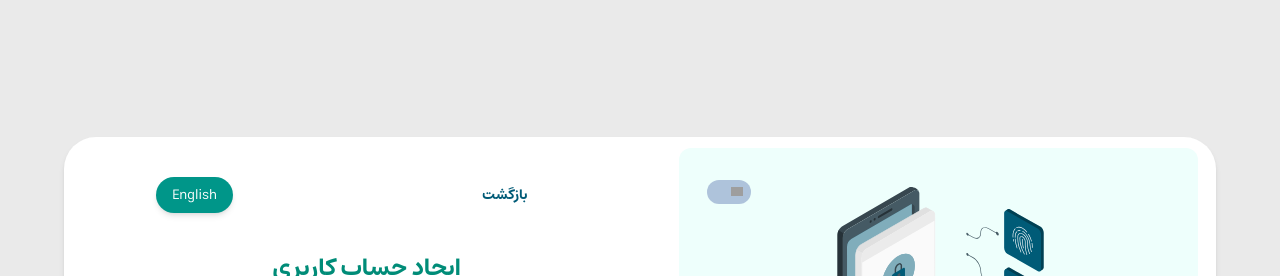
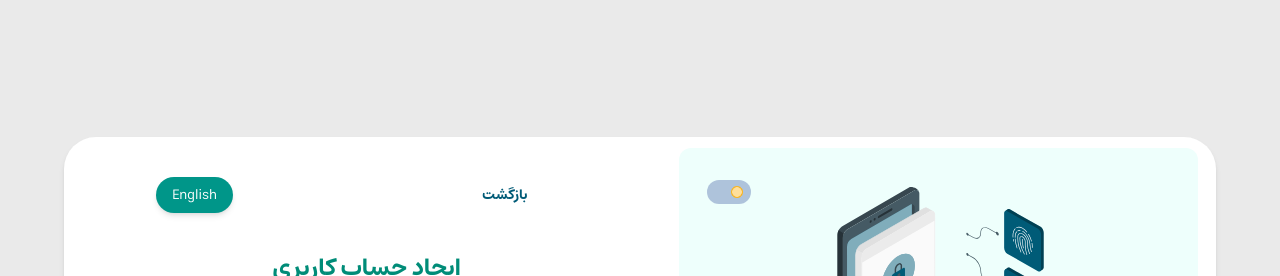
Before and after one commit to react-summer-1404/CodeLogic, a React (Vite) app: page /registerStepTwo in a window 1280 px wide. Shown: the top 276 px of the page. Built offline with nearby package versions, Linux system fonts and the light colour scheme; grey boxes are pictures that could not be loaded; some icons are missing.

Commit message:
Update register

```diff
--- a/src/pages/auth/Register/StepOne.jsx
+++ b/src/pages/auth/Register/StepOne.jsx
@@ -11,6 +11,8 @@ import RegisterStepOne from "../../../core/services/api/post/registerStepOne";
 import { useMutation } from "@tanstack/react-query";
 import { toast } from "react-toastify";
 import TranslateButton from "../../../components/TranslateButton/TranslateButton";
+import sun from "../../../assets/Icons/A/sun.png";
+import moon from "../../../assets/Icons/A/moon.png";
 
 const StepOne = () => {
   const { t, i18n } = useTranslation();
@@ -111,12 +113,7 @@ const StepOne = () => {
                     }`}
                   >
                     <div className="w-3 h-[90%] rounded-full flex items-center">
-                      <img
-                        src={`${
-                          darkMode ? "/icons/sun.png" : "/icons/moon.png"
-                        }`}
-                        alt="theme icon"
-                      />
+                      <img src={darkMode ? sun : moon} alt="theme icon" />
                     </div>
                   </div>
 
@@ -219,7 +216,7 @@ const StepOne = () => {
                     placeholder={t("registerStepOne.phone_placeholder")}
                     className={`rounded-4xl py-3 px-12 sm:px-16 mb-4 sm:mb-6 md:mb-6 w-[90%] sm:w-[80%] md:w-[80%] focus:outline-none focus:ring-2 transition-colors duration-500 ${
                       darkMode
-                        ? "bg-[#454545] text-gray-200 focus:ring-yellow-400 placeholder-gray-300"
+                        ? "bg-[#454545] text-gray-200 focus:ring-[#008C78] placeholder-gray-300"
                         : "bg-[#F3F4F6] text-[#383838] focus:ring-[#008C78] placeholder-gray-500"
                     }`}
                   />
@@ -248,7 +245,7 @@ const StepOne = () => {
                     type="submit"
                     className={`text-center mt-4 font-semibold py-3 rounded-4xl w-[90%] sm:w-[80%] md:w-[80%] transition-colors duration-500 cursor-pointer ${
                       darkMode
-                        ? "bg-yellow-400 text-gray-800 hover:bg-yellow-300"
+                        ? "bg-[#008C78] text-[white] "
                         : "bg-[#008C78] text-white hover:bg-[#007563]"
                     }`}
                   >
@@ -269,7 +266,7 @@ const StepOne = () => {
                   {t("registerStepOne.have_account")}{" "}
                   <span
                     className={`font-semibold cursor-pointer hover:underline transition-colors duration-500 ${
-                      darkMode ? "text-yellow-300" : "text-[#008C78]"
+                      darkMode ? "text-[#008C78]" : "text-[#008C78]"
                     }`}
                   >
                     {t("registerStepOne.login")}
--- a/src/pages/auth/Register/StepTwo.jsx
+++ b/src/pages/auth/Register/StepTwo.jsx
@@ -7,6 +7,8 @@ import { Link, useSearchParams } from "react-router-dom";
 import { motion } from "framer-motion";
 import { useTranslation } from "react-i18next";
 import TranslateButton from "../../../components/TranslateButton/TranslateButton";
+import sun from "../../../assets/Icons/A/sun.png";
+import moon from "../../../assets/Icons/A/moon.png";
 
 const StepTwo = () => {
   const { t, i18n } = useTranslation();
@@ -112,12 +114,7 @@ const StepTwo = () => {
                     }`}
                   >
                     <div className="w-3 h-[90%] rounded-full transition-all duration-500 flex items-center">
-                      <img
-                        src={`${
-                          darkMode ? "./icons/sun.png" : "./icons/moon.png"
-                        }`}
-                        alt="theme icon"
-                      />
+                      <img src={`${darkMode ? sun : moon}`} alt="theme icon" />
                     </div>
                   </div>
 
@@ -255,7 +252,7 @@ const StepTwo = () => {
                     <Link
                       className={`text-center mt-10 font-semibold py-3 rounded-4xl w-[90%] sm:w-[80%] md:w-[80%] transition-colors duration-500 cursor-pointer ${
                         darkMode
-                          ? "bg-yellow-400 text-gray-800 hover:bg-yellow-300"
+                          ? "bg-[#008C78] text-[white] "
                           : "bg-[#008C78] text-white hover:bg-[#007563]"
                       }`}
                       to="/RegisterStepThree"
```
